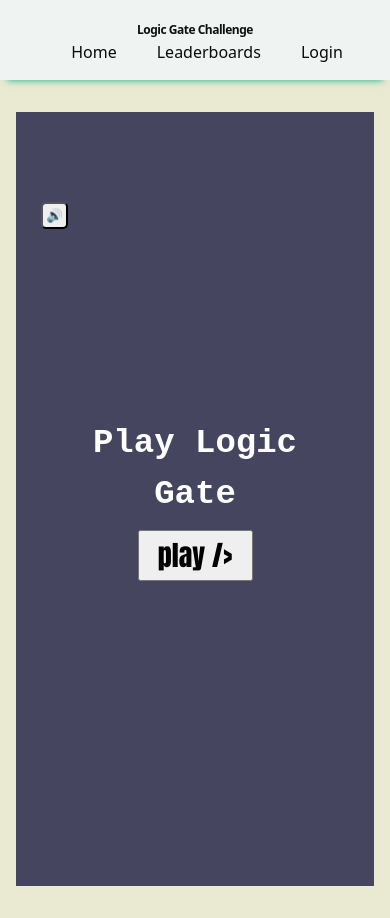
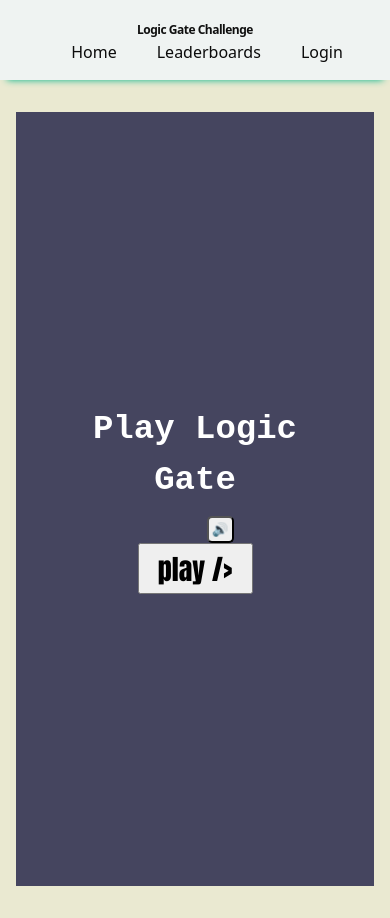
Before and after one commit to amcpc4k-maker/Logic-Gate-Simulator, a React (Vite) app: page / in a window 390 px wide. Built offline with nearby package versions, Linux system fonts and the light colour scheme.

Commit message:
Update app.css

```diff
--- a/frontend/src/stylesheets/app.css
+++ b/frontend/src/stylesheets/app.css
@@ -1501,9 +1501,9 @@ tr:last-child td {
 
 
 .musicBtn {
-  position: absolute;
-  top: 90px;
-  right: 50px;
+  position: relative;
+  top: 65%;
+  right: 37%%;
   width: 27px;
   height: 27px;
   border-radius: 5px;
```
